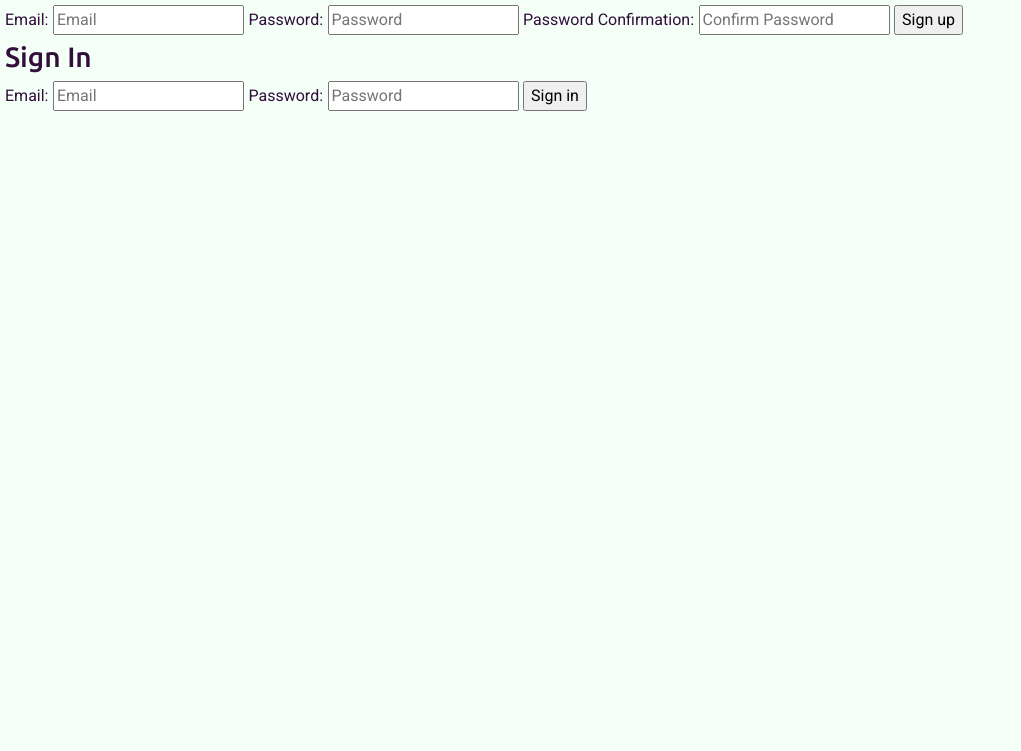
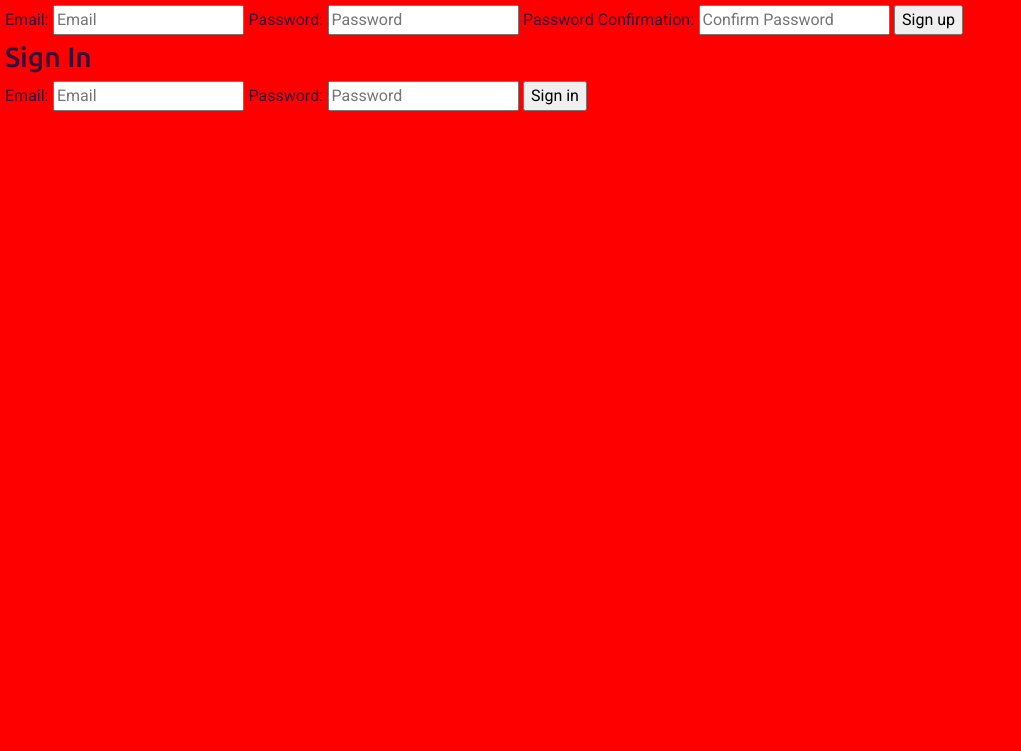
Before and after one commit to ajevans451/tic-tac-toe-client, a website built with webpack: page index.html in a window 1280 px wide. Shown: the part 106-857 px from the top of the page, without its empty margins (0-1021 px from the left). Built offline with nearby package versions, Linux system fonts and the light colour scheme.

Commit message:
change bg to test deployment

```diff
--- a/assets/styles/index.scss
+++ b/assets/styles/index.scss
@@ -1,7 +1,7 @@
 @import '~bootstrap/scss/bootstrap';
 @import url('https://fonts.googleapis.com/css2?family=Roboto&family=Ubuntu:wght@500&display=swap');
 body {
-  background-color: #F4FFF8;
+  background-color: red;
   color: #320E3B;
   margin: 5px;
 }
```
